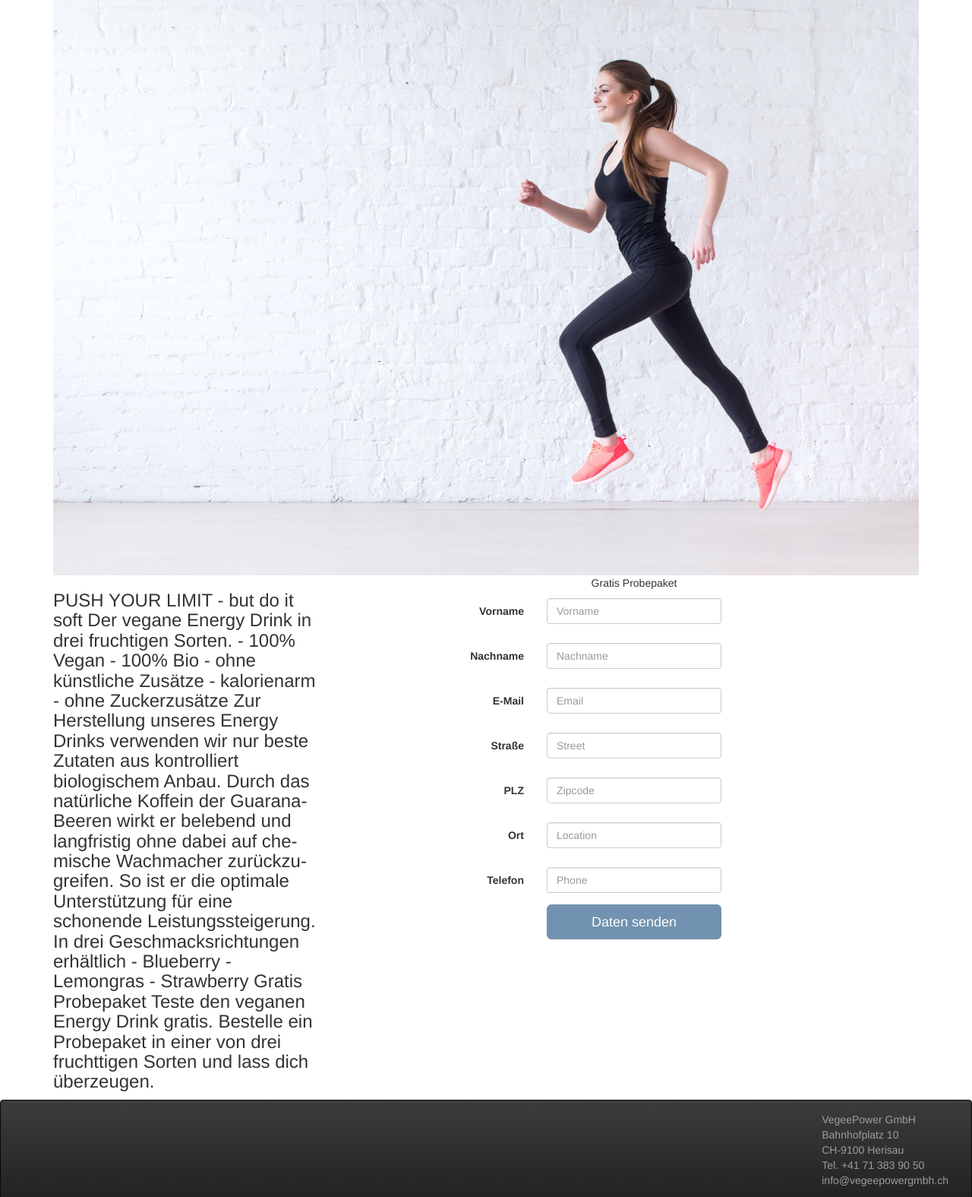
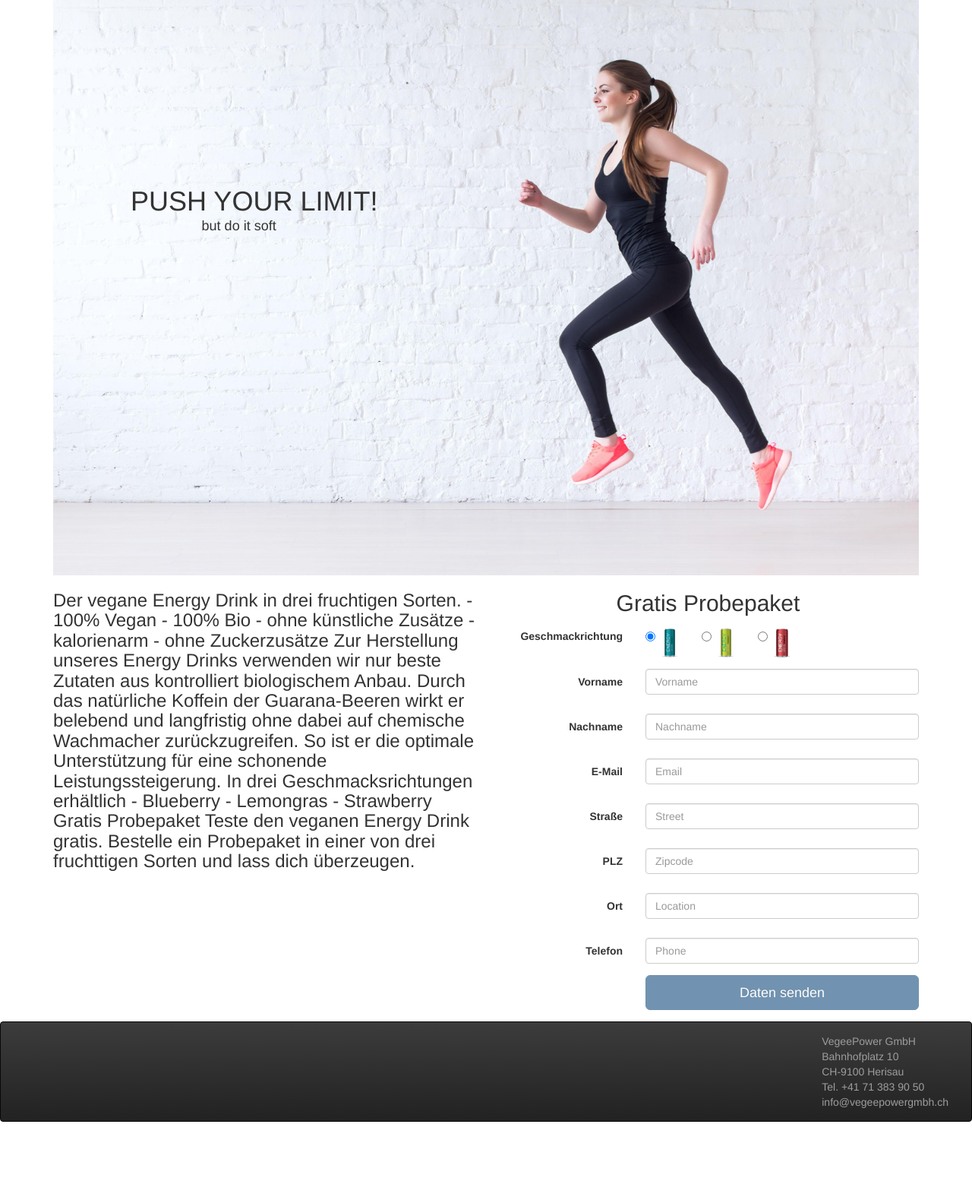
Before and after one commit to carlosmorantes/energydrink, a plain HTML site: page index.html in a window 1280 px wide. Shown: the part 75-1650 px from the top of the page at 76% size. After the commit the page ends 1571 px from the top, so only its background shows below. Drawn offline with nearby package versions, Linux system fonts and the light colour scheme.

Commit message:
mini drinks and form done

```diff
--- a/assets/javascripts/calls.js
+++ b/assets/javascripts/calls.js
@@ -28,11 +28,11 @@ $(function(){
    }
 
   // Put the order
-  function sendData(name, lastName, eMail, street, zipCode, location, phone){
+  function sendData(flavor,name, lastName, eMail, street, zipCode, location, phone){
     $.ajax({
       method: "POST",
       url: urlPutOrder,
-      data: { geschmacksrichtung: "lemongras", vorname: name, nachname: lastName, email: eMail, strasse: street, plz: zipCode, ort: location, tel: phone }
+      data: { geschmacksrichtung: flavor, vorname: name, nachname: lastName, email: eMail, strasse: street, plz: zipCode, ort: location, tel: phone }
     })
     .done(function( msg ) {
       console.log( "Order put? -> " + msg );
@@ -62,6 +62,7 @@ $(function(){
   	  var remaining = available - order;
   	  console.log("Ordered cans: "+order+" - Remaining: "+remaining);
       if (remaining > 0){
+        var flavor = $('input[name=optionsRadios]').val();
         var name = $('#name').val();
         var lastName = $('#lastname').val();
         var eMail = $('#email').val();
@@ -69,8 +70,8 @@ $(function(){
         var zipCode = $('#zipcode').val();
         var location = $('#location').val();
         var phone = $('#phone').val();
-        console.log("NAME: "+name+" LASTNAME: "+lastName+" EMAIL: "+eMail+" STREET: "+street+" ZIPCODE: "+zipCode +" LOCATION: "+location+" PHONE: "+phone);
-        sendData(name, lastName, eMail, street, zipCode, location, phone);
+        console.log("FLAVOR: "+flavor+" NAME: "+name+" LASTNAME: "+lastName+" EMAIL: "+eMail+" STREET: "+street+" ZIPCODE: "+zipCode +" LOCATION: "+location+" PHONE: "+phone);
+        sendData(flavor, name, lastName, eMail, street, zipCode, location, phone);
       }
       else {
         console.log("Leider sind alle Probepakete vergriffen!");
--- /dev/null
+++ b/assets/stylesheets/style.css
@@ -0,0 +1,16 @@
+
+
+#slogan1{
+	position: absolute;
+	top: 30%;
+	left: 10%;
+}
+#slogan2{
+	position: absolute;
+	top: 37%;
+	left: 18%;
+}
+
+.mini-drink{
+	width: 60%;
+}
--- a/index.html
+++ b/index.html
@@ -4,10 +4,13 @@
     <meta charset="utf-8">
     <meta name="viewport" content="width=device-width, initial-scale=1">
     <title>Energy Drink</title>
+
     <!-- Latest compiled and minified CSS -->
     <link rel="stylesheet" href="https://maxcdn.bootstrapcdn.com/bootstrap/3.3.6/css/bootstrap.min.css" integrity="sha384-1q8mTJOASx8j1Au+a5WDVnPi2lkFfwwEAa8hDDdjZlpLegxhjVME1fgjWPGmkzs7" crossorigin="anonymous">
     <!-- Optional theme -->
     <link rel="stylesheet" href="https://maxcdn.bootstrapcdn.com/bootstrap/3.3.6/css/bootstrap-theme.min.css" integrity="sha384-fLW2N01lMqjakBkx3l/M9EahuwpSfeNvV63J5ezn3uZzapT0u7EYsXMjQV+0En5r" crossorigin="anonymous">
+    <link rel="stylesheet" href="assets/stylesheets/style.css" >
+
   </head>
   <body>
 
@@ -23,17 +26,19 @@
 
     <div class="container">
       <!-- Image -->
-      <div class="row">
+      <div class="row" style="position: relative;">
         <div class="col-md-12">
           <img class="img-responsive" src="assets/images/girl_running.png" alt="Runner">
+          <h1 id="slogan1">PUSH YOUR LIMIT!</h1>
+          <h4 id="slogan2">but do it soft</h4>
         </div>
       </div>
 
       <!-- Text -->
       <div class="row">
-        <div class="col-md-4">
-          <h3>PUSH YOUR LIMIT
-            - but do it soft
+        <div class="col-md-6">
+
+          <h3>
 
             Der vegane Energy Drink in drei fruchtigen Sorten.
 
@@ -59,82 +64,76 @@
         </div>
 
         <!-- Form -->
-        <div class="col-md-8">
-          <p class="text-center thank-you" >Gratis Probepaket</p>
+        <div class="col-md-6">
+          <h2 class="text-center thank-you" >Gratis Probepaket</h2>
           <form data-toggle="validator" role="form" class="form-horizontal" class="ajax" >
-            <!--<div class="form-group">
-              <label for="inputEmail3" class="col-sm-2 control-label">Geschmackrichtung:</label>
-              <div class="col-sm-10">
-                <div class="radio">
-                  <label>
-                  <input type="radio" name="optionsRadios" id="optionsRadios1" value="option1" checked>
-                    Blueberry
+            <div class="form-group">
+              <label for="inputEmail3" class="col-sm-4 control-label">Geschmackrichtung</label>
+              <div class="col-sm-8">
+                  <label class="radio-inline">
+                  <input type="radio" name="optionsRadios" id="optionsRadios1" value="blueberry" checked>
+                  <img class="mini-drink" src="assets/images/blueberry.png" >
                   </label>
-                </div>
-                <div class="radio">
-                  <label>
-                  <input type="radio" name="optionsRadios" id="optionsRadios2" value="option2">
-                    Lemongras
+                  <label class="radio-inline">
+                  <input type="radio" name="optionsRadios" id="optionsRadios2" value="lemongras">
+                  <img class="mini-drink" src="assets/images/lemongras.png" >
                   </label>
-                </div>
-                 <div class="radio">
-                  <label>
-                  <input type="radio" name="optionsRadios" id="optionsRadios2" value="option2">
-                    Strawberry
+                  <label class="radio-inline">
+                  <input type="radio" name="optionsRadios" id="optionsRadios2" value="strawberry">
+                    <img class="mini-drink" src="assets/images/strawberry.png" >
                   </label>
-                </div>
               </div>
-            </div>-->
+            </div>
             <div class="form-group" >
               <label for="name" class="col-sm-4 control-label">Vorname</label>
-              <div class="col-sm-4">
+              <div class="col-sm-8">
                 <input type="text" class="form-control" name="name" id="name" placeholder="Vorname" data-error="Bitte geben Sie einen Namen" required>
                 <div class="help-block with-errors"></div>
               </div>
             </div>
             <div class="form-group">
               <label for="lastname" class="col-sm-4 control-label">Nachname</label>
-              <div class="col-sm-4">
+              <div class="col-sm-8">
                 <input type="text" class="form-control" name="lastname" id="lastname" placeholder="Nachname" data-error="Bitte geben Sie einen Nachnamen" required>
                 <div class="help-block with-errors"></div>
               </div>
             </div>
             <div class="form-group">
               <label for="email" class="col-sm-4 control-label">E-Mail</label>
-              <div class="col-sm-4">
+              <div class="col-sm-8">
                 <input type="email" class="form-control" id="email" placeholder="Email" data-error="Bitte geben Sie eine gültige E-Mail" required>
                 <div class="help-block with-errors"></div>
               </div>
             </div>
             <div class="form-group">
               <label for="street" class="col-sm-4 control-label">Straße</label>
-              <div class="col-sm-4">
+              <div class="col-sm-8">
                 <input type="text" class="form-control" id="street" placeholder="Street" data-error="Bitte geben Sie eine Straße" required>
                 <div class="help-block with-errors"></div>
               </div>
             </div>
             <div class="form-group">
               <label for="zipcode" class="col-sm-4 control-label">PLZ</label>
-              <div class="col-sm-4">
+              <div class="col-sm-8">
                 <input type="text" class="form-control" id="zipcode" placeholder="Zipcode" data-error="Bitte geben Sie einen PLZ" required>
                 <div class="help-block with-errors"></div>
               </div>
             </div>
             <div class="form-group">
               <label for="location" class="col-sm-4 control-label">Ort</label>
-              <div class="col-sm-4">
+              <div class="col-sm-8">
                 <input type="text" class="form-control" id="location" placeholder="Location" data-error="Bitte geben Sie einen Ort" required>
                 <div class="help-block with-errors"></div>
               </div>
             </div>
             <div class="form-group">
               <label for="phone" class="col-sm-4 control-label">Telefon</label>
-              <div class="col-sm-4">
+              <div class="col-sm-8">
                 <input type="text" class="form-control" id="phone" placeholder="Phone">
               </div>
             </div>
             <div class="form-group">
-              <div class="col-sm-offset-4 col-sm-4">
+              <div class="col-sm-offset-4 col-sm-8">
                 <input type="submit" id ="btn-send" class="btn btn-primary btn-lg btn-block" value="Daten senden"></input>
               </div>
             </div>
```
Also changed, not shown: assets/images/blueberry.png (added), assets/images/blueberry.svg (added), assets/images/girl_running2.png (added), assets/images/lemongras.png (added), assets/images/lemongras.svg (added), assets/images/strawberry.png (added).
